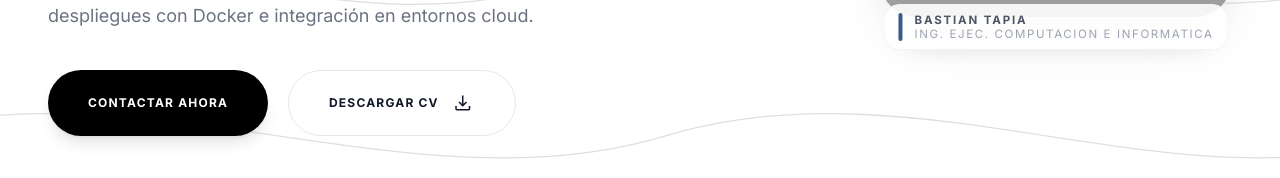
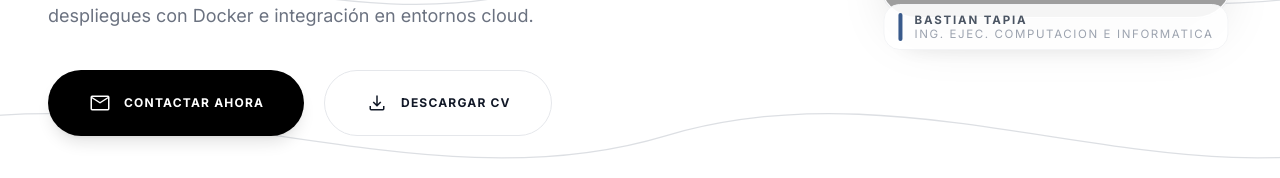
Before and after one commit to BlackDFCN/Portfolio, a Next.js app: page / in a window 1280 px wide. Shown: the part 620-798 px from the top of the page. Built offline with nearby package versions, Linux system fonts and the light colour scheme; grey boxes are pictures that could not be loaded.

Commit message:
fix: update contact button to include icon for improved visual clarity and user engagement fix: modify Download CV button text structure for better accessibility and consistency

```diff
--- a/app/page.tsx
+++ b/app/page.tsx
@@ -88,6 +88,7 @@ export default function HomePage() {
                 className="btn-lift flex items-center justify-center gap-3 rounded-full bg-black px-10 py-5 text-xs font-bold uppercase tracking-widest text-white shadow-lg shadow-black/10"
                 href="/contacto"
               >
+                <span className="material-symbols-outlined text-sm">mail</span>
                 Contactar ahora
               </Link>
               <DownloadCVButton />
--- a/components/DownloadCVButton.tsx
+++ b/components/DownloadCVButton.tsx
@@ -41,8 +41,8 @@ export default function DownloadCVButton({
       type="button"
       aria-label="Descargar curriculum vitae en formato PDF"
     >
-      Descargar CV
       <span className="material-symbols-outlined text-[18px]" aria-hidden="true">download</span>
+      <span>Descargar CV</span>
     </button>
   );
 }
```
